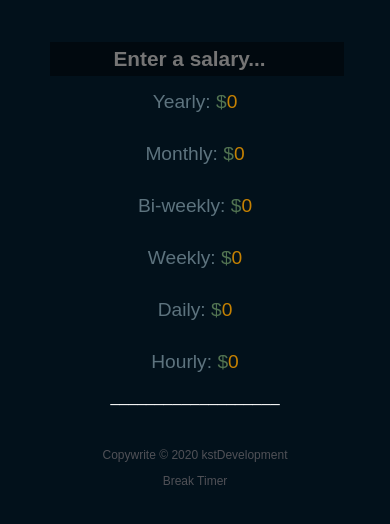
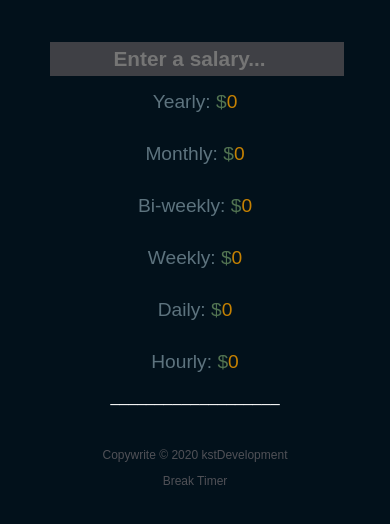
Before and after one commit to 107124/salary-calculator_2.0, a React (Create React App) app: page / in a window 390 px wide. Shown: the top 524 px of the page. Built offline with nearby package versions, Linux system fonts and the light colour scheme.

Commit message:
input was a little dark for mobile.
fixed input background color to be brighter.

```diff
--- a/src/styles.css
+++ b/src/styles.css
@@ -17,7 +17,7 @@ input {
   font-weight: 600;
   font-size: 1.3em;
   outline: none;
-  background-color: rgba(0, 0, 0, 0.459);
+  background-color: #3f4045;
   border: none;
   text-align: center;
   padding: 5px;
@@ -34,6 +34,17 @@ input {
   font-size: 1.2em;
   font-weight: 400;
 }
+
+/* .calculated:active {
+  color: #a8a8a8;
+  font-weight: 600;
+  font-size: 1.3em;
+  outline: none;
+  background-color: #3f4045;
+  border: none;
+  text-align: center;
+  padding: 5px;
+} */
 
 .font-1 {
   color: #5d737e;
```
